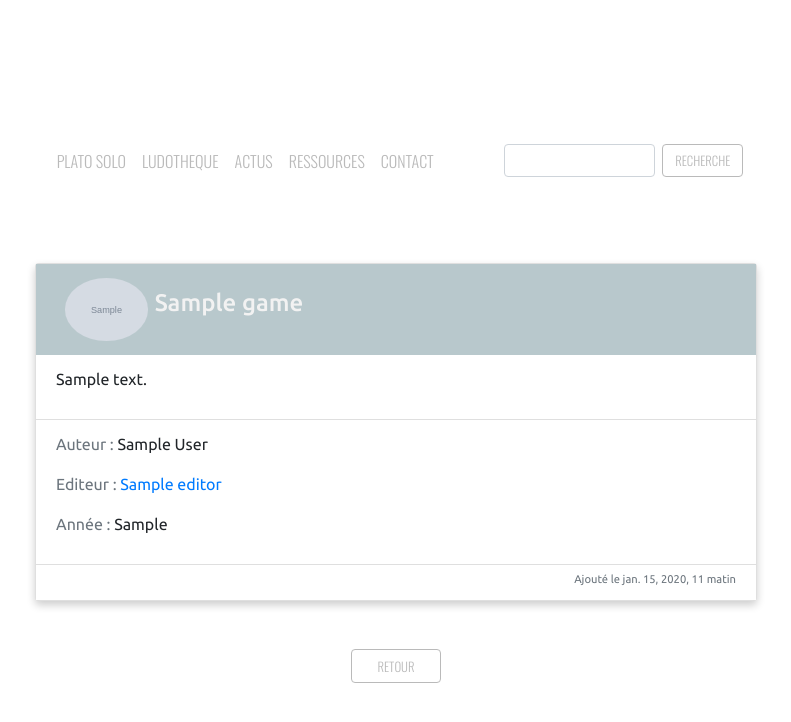
After one commit to dardevetdidier/Ludotheque, a Django app: page /details/1/ in a window 1280 px wide. The commit adds this page. Shown: the top 722 px of the page, without its empty margins (244-1035 px from the left). Run offline with Django 3.2, Linux system fonts and the light colour scheme; tables that the repository leaves empty hold one stand-in row (values such as "Sample post"); grey boxes marked "Sample" are stand-in pictures; some libraries are stand-ins or nearby versions.

Commit message:
add detail view

```diff
--- a/blog/static/css/style.css
+++ b/blog/static/css/style.css
@@ -6,7 +6,6 @@ body {
 /*NAVBAR*/
 
 .navbar {
-    /*align-items: flex-end;*/
     font-family: 'Oswald', sans-serif;
     font-weight: 300;
     padding-top: 7%;
@@ -21,6 +20,7 @@ body {
 .navbar a:hover {
     color: #d1d1d1;
 }
+
 .navbar-toggler-icon {
     color: black;
 }
@@ -57,7 +57,8 @@ h5 {
 }
 
 .last-content {
-    padding: 5% 20%;
+    padding: 0 20%;
+    margin: 3% 0 5% 0;
 }
 
 .last-row {
@@ -76,19 +77,19 @@ h5 {
 /*    overflow-y: scroll;*/
 /*}*/
 .last-game-col, .last-news-col {
-    height: 75vh;
+    /*height: 75vh;*/
     padding: 0;
-    box-shadow: 0 4px 8px 0 rgba(0, 0, 0, 0.2);
+    /*box-shadow: 0 4px 8px 0 rgba(0, 0, 0, 0.2);*/
 }
 .games-col, .news-col, .games-col-search {
     padding: 0;
     box-shadow: 0 4px 8px 0 rgba(0, 0, 0, 0.2);
 }
-.card-header-news {
-    display: flex;
-    justify-content: center;
-    align-items: center;
-}
+/*.card-header-news {*/
+/*    !*display: flex;*!*/
+/*    !*justify-content: center;*!*/
+/*    !*align-items: center;*!*/
+/*}*/
 
 .card-header-game {
     display: flex;
@@ -105,11 +106,12 @@ h5 {
     padding: 2% 0 2% 4%;
 }
 
-.card-header-game h4 {
+.card-header-game p {
     margin: 0 0 0 3%;
+    font-size: 1.2rem;
 }
 
-.card-header-news h4 {
+.card-header-news p {
     margin: 2% 0 2% 0;
 }
 
@@ -125,7 +127,7 @@ h5 {
 .last-game-image, .last-library-image {
     display: flex;
     align-items: center;
-    max-width: 20%;
+    max-width: 15%;
     margin-right: 1%;
 }
 
@@ -135,6 +137,10 @@ h5 {
 }
 
 /*LUDOTHEQUE*/
+
+.library-content {
+    padding: 0 20%;
+}
 
 .last-library-image {
     max-width: 12%;
@@ -177,6 +183,16 @@ h5 {
     border: #bababa 1px solid;
 }
 
-.games-col-search p{
+#back-btn {
     text-align: center;
 }
+
+/*DETAILS*/
+
+#back-btn-detail {
+    text-align: center;
+}
+
+.content-detail {
+    padding: 0 20%;
+}
--- /dev/null
+++ b/blog/templates/blog/detail.html
@@ -0,0 +1,43 @@
+{% extends 'base.html' %}
+
+{% block title %}détails{% endblock %}
+
+{% block content %}
+
+     <div class="content-detail container-fluid">
+
+            <div class="last-games-cards container-fluid">
+                <div class="last-game-card card" style="width: 50rem;">
+
+                    <div class="card-header-game" id="{{ game.id }}">
+                        <div class="last-library-image">
+                            <img src="{{ game.image.url }}" class="img-fluid rounded-circle" alt="illustration jeu">
+                        </div>
+                        <h4 class="card-title">{{ game }}</h4>
+                    </div>
+
+                    <div class="card-body">
+                        <ul class="list-group list-group-flush">
+                            <li class="list-group-item">{{ game.description|linebreaks }}</li>
+                            <li class="list-group-item">
+                                <p><span class="card-subtitle text-muted">Auteur : </span> {{ game.display_author }}</p>
+
+                                <p ><span class="card-subtitle text-muted">Editeur : </span>
+                                    {% for editor in game.editor.all %}
+                                        <a href="{{editor.web_site}}" class="card-link">{{ editor }}</a>
+                                    {% endfor %}
+                                <p ><span class="card-subtitle text-muted">Année : </span> {{ game.year }}</p>
+                            </li>
+                            <li class="list-group-item">
+                                <p class="card-date-add card-subtitle text-muted">Ajouté le {{ game.date_created }}</p>
+                            </li>
+                        </ul>
+                    </div>
+                </div>
+            </div>
+        </div>
+     <div id="back-btn-detail">
+        <a href="{% url 'index' %}" role="button" class="back-btn btn btn-outline-dark">RETOUR</a>
+    </div>
+
+{% endblock %}
--- a/blog/templates/blog/search.html
+++ b/blog/templates/blog/search.html
@@ -15,7 +15,7 @@ resultats recherche
         {% if not games %}
             <h5>Aucun résultat pour la recherche "{{ query_title }}"</h5>
 
-            <p><a href="{% url 'ludotheque' %}" role="button" class="back-btn btn btn-outline-dark">RETOUR</a></p>
+            <div id="back-btn"><a href="{% url 'ludotheque' %}" role="button" class="back-btn btn btn-outline-dark">RETOUR</a></div>
 
         {% else %}
             <h5>Résultat(s) pour la recherche {{ title }}</h5>
--- a/blog/urls.py
+++ b/blog/urls.py
@@ -1,5 +1,3 @@
-from django.conf import settings
-from django.conf.urls.static import static
 from django.urls import path
 from . import views
 
@@ -7,4 +5,5 @@ urlpatterns = [
     path('', views.index, name='index'),
     path('ludotheque/', views.game_library, name='ludotheque'),
     path('search/', views.search, name='search'),
+    path('details/<int:pk>/', views.details, name='details'),
 ]
--- a/blog/views.py
+++ b/blog/views.py
@@ -6,10 +6,10 @@ from .models import Game, all_games, all_news
 
 def index(request):
     """View function for home page"""
-    games = all_games()[:2]
+    games = all_games().order_by('-date_created')[:2]
     games_num = games.count()
 
-    news = all_news()[:3]
+    news = all_news().order_by('-date_created')[:2]
 
     context = {'games': games,
                'games_num': games_num,
@@ -21,12 +21,14 @@ def index(request):
 def game_library(request):
     """View function for ludotheque page"""
     games = all_games()
+    games_num = games.count()
     paginator = Paginator(games, 4)  # Show 4 games per page.
-
     page_number = request.GET.get('page')
     page_obj = paginator.get_page(page_number)
 
-    return render(request, 'blog/game_library.html', {'page_obj': page_obj})
+    return render(request, 'blog/game_library.html', {'page_obj': page_obj,
+                                                      'games_num': games_num,
+                                                      })
 
 
 def search(request):
@@ -46,3 +48,10 @@ def search(request):
     }
 
     return render(request, 'blog/search.html', context)
+
+
+def details(request, pk):
+    game = Game.objects.get(id=pk)
+
+    return render(request, 'blog/detail.html', {'game': game,
+                                                })
--- a/ludotheque/templates/ludotheque/base.html
+++ b/ludotheque/templates/ludotheque/base.html
@@ -37,7 +37,7 @@
                     <ul class="nav-menu-brand navbar-nav">
 
                         <li class="nav-item">
-                            <a class="nav-link" href="{% url 'index' %}">PLATO SOLO</a>
+                            <a class="nav-link enabled" aria-current="page" href="{% url 'index' %}">PLATO SOLO</a>
                         </li>
                     </ul>
                     <ul class="nav-menu-right navbar-nav">
```
Also changed, not shown: blog/templates/blog/game_library.html (+3 -6 lines), blog/templates/blog/index.html (+5 -3 lines), blog/static/images/star_realms.jpg (added), media/star_realms.jpg (added), 1 other file.
